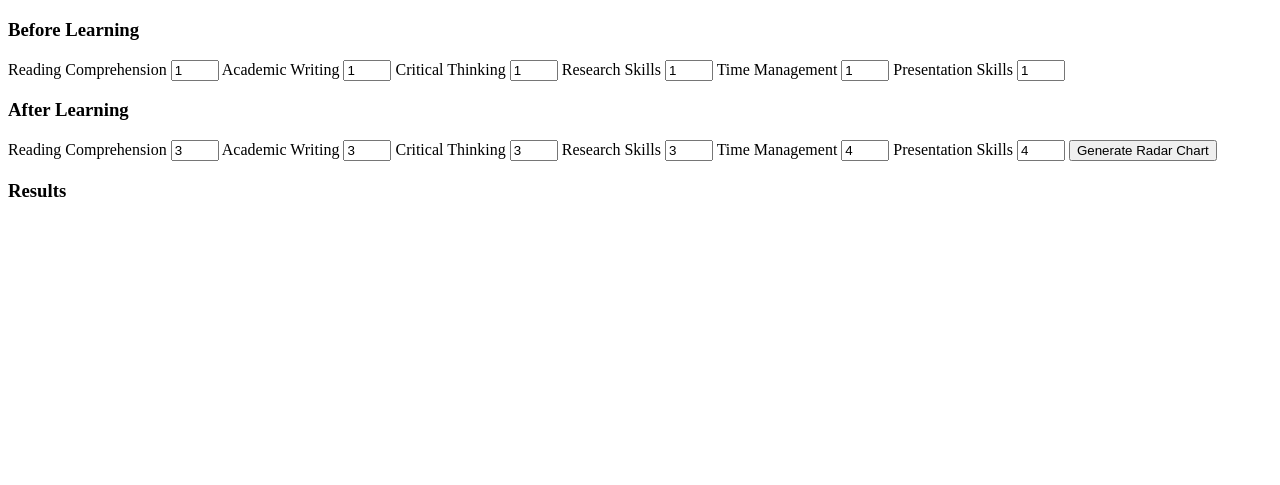
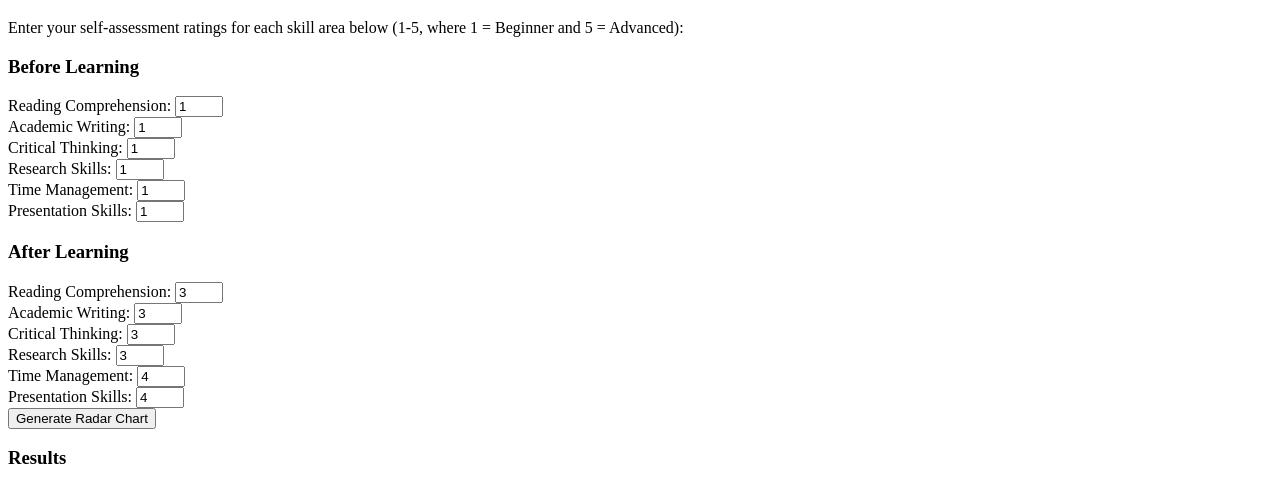
Before and after one commit to Isyajain/Skills-wheel-, a plain HTML site: page index.html in a window 1280 px wide. Shown: the part 61-546 px from the top of the page. Drawn offline with nearby package versions, Linux system fonts and the light colour scheme.

Commit message:
Update index.html

```diff
--- a/index.html
+++ b/index.html
@@ -4,49 +4,64 @@
     <meta charset="UTF-8">
     <meta name="viewport" content="width=device-width, initial-scale=1.0">
     <title>Skills Self-Assessment</title>
+    <!-- Add Chart.js library -->
     <script src="https://cdn.jsdelivr.net/npm/chart.js"></script>
 </head>
 <body>
 
 <h1>Skills Self-Assessment</h1>
-<div>
-    <h3>Before Learning</h3>
-    <label for="reading-before">Reading Comprehension</label>
-    <input type="number" id="reading-before" min="1" max="5" value="1">
-    <label for="writing-before">Academic Writing</label>
-    <input type="number" id="writing-before" min="1" max="5" value="1">
-    <label for="critical-thinking-before">Critical Thinking</label>
-    <input type="number" id="critical-thinking-before" min="1" max="5" value="1">
-    <label for="research-before">Research Skills</label>
-    <input type="number" id="research-before" min="1" max="5" value="1">
-    <label for="time-before">Time Management</label>
-    <input type="number" id="time-before" min="1" max="5" value="1">
-    <label for="presentation-before">Presentation Skills</label>
-    <input type="number" id="presentation-before" min="1" max="5" value="1">
+<p>Enter your self-assessment ratings for each skill area below (1-5, where 1 = Beginner and 5 = Advanced):</p>
 
-    <h3>After Learning</h3>
-    <label for="reading-after">Reading Comprehension</label>
-    <input type="number" id="reading-after" min="1" max="5" value="3">
-    <label for="writing-after">Academic Writing</label>
-    <input type="number" id="writing-after" min="1" max="5" value="3">
-    <label for="critical-thinking-after">Critical Thinking</label>
-    <input type="number" id="critical-thinking-after" min="1" max="5" value="3">
-    <label for="research-after">Research Skills</label>
-    <input type="number" id="research-after" min="1" max="5" value="3">
-    <label for="time-after">Time Management</label>
-    <input type="number" id="time-after" min="1" max="5" value="4">
-    <label for="presentation-after">Presentation Skills</label>
-    <input type="number" id="presentation-after" min="1" max="5" value="4">
+<h3>Before Learning</h3>
+<form>
+    <label for="reading-before">Reading Comprehension: </label>
+    <input type="number" id="reading-before" min="1" max="5" value="1"><br>
 
-    <button onclick="generateChart()">Generate Radar Chart</button>
-</div>
+    <label for="writing-before">Academic Writing: </label>
+    <input type="number" id="writing-before" min="1" max="5" value="1"><br>
+
+    <label for="critical-thinking-before">Critical Thinking: </label>
+    <input type="number" id="critical-thinking-before" min="1" max="5" value="1"><br>
+
+    <label for="research-before">Research Skills: </label>
+    <input type="number" id="research-before" min="1" max="5" value="1"><br>
+
+    <label for="time-before">Time Management: </label>
+    <input type="number" id="time-before" min="1" max="5" value="1"><br>
+
+    <label for="presentation-before">Presentation Skills: </label>
+    <input type="number" id="presentation-before" min="1" max="5" value="1"><br>
+</form>
+
+<h3>After Learning</h3>
+<form>
+    <label for="reading-after">Reading Comprehension: </label>
+    <input type="number" id="reading-after" min="1" max="5" value="3"><br>
+
+    <label for="writing-after">Academic Writing: </label>
+    <input type="number" id="writing-after" min="1" max="5" value="3"><br>
+
+    <label for="critical-thinking-after">Critical Thinking: </label>
+    <input type="number" id="critical-thinking-after" min="1" max="5" value="3"><br>
+
+    <label for="research-after">Research Skills: </label>
+    <input type="number" id="research-after" min="1" max="5" value="3"><br>
+
+    <label for="time-after">Time Management: </label>
+    <input type="number" id="time-after" min="1" max="5" value="4"><br>
+
+    <label for="presentation-after">Presentation Skills: </label>
+    <input type="number" id="presentation-after" min="1" max="5" value="4"><br>
+</form>
+
+<button onclick="generateChart()">Generate Radar Chart</button>
 
 <h3>Results</h3>
 <canvas id="radarChart" width="400" height="400"></canvas>
 
 <script>
 function generateChart() {
-    // Get ratings from user input
+    // Collect user inputs
     const beforeData = [
         document.getElementById('reading-before').value,
         document.getElementById('writing-before').value,
@@ -68,7 +83,7 @@ function generateChart() {
     // Get the canvas context
     const ctx = document.getElementById('radarChart').getContext('2d');
 
-    // Clear previous chart instance if exists
+    // Destroy any previous chart instance to avoid duplicates
     if (window.myRadarChart) {
         window.myRadarChart.destroy();
     }
@@ -94,7 +109,7 @@ function generateChart() {
             ]
         },
         options: {
-            responsive: false,
+            responsive: true,
             scales: {
                 r: {
                     beginAtZero: true,
```
